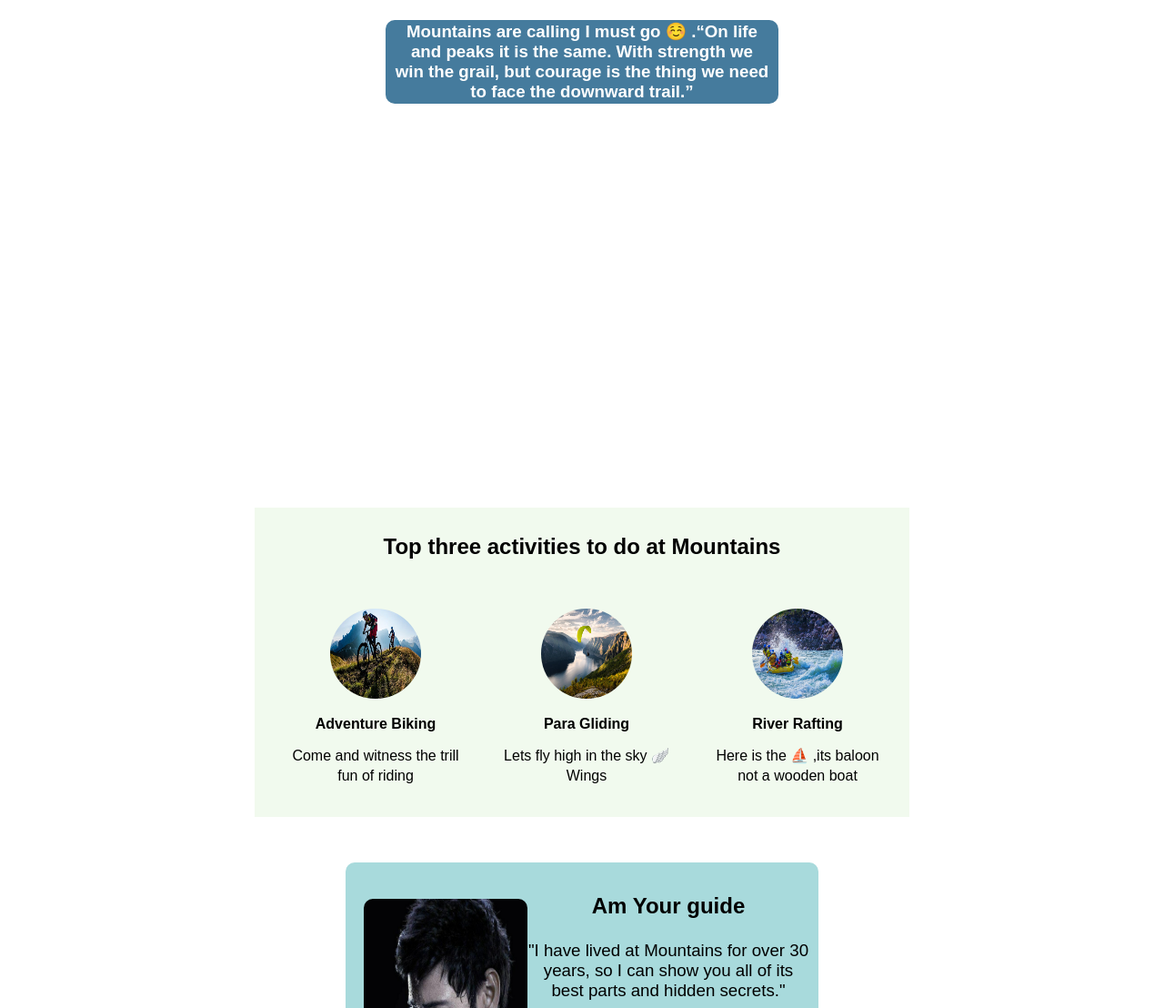
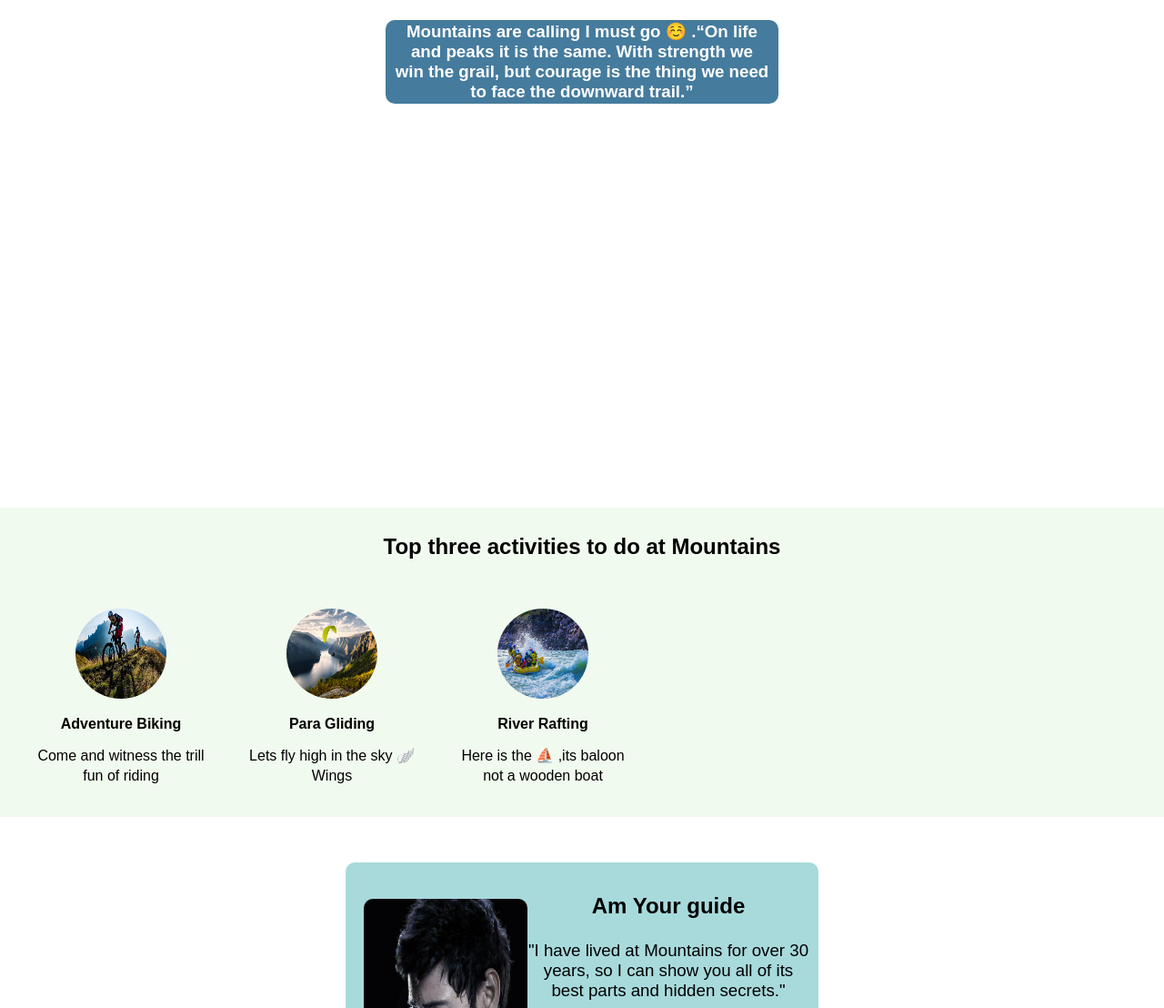
Before and after one commit to MadhuBabuBairu/MountainTouring, a website built with Vite: page index.html in a window 1280 px wide. Shown: the part 192-1300 px from the top of the page at 91% size. Built offline with nearby package versions, Linux system fonts and the light colour scheme; files whose address does not match are found by name.

Commit message:
Update styles.css

```diff
--- a/styles.css
+++ b/styles.css
@@ -18,7 +18,7 @@ body {
 }
 
 .Hero {
-    width: 720px;
+/*     width: 720px; */
     height: 720px;
     background-image: url("mountainRoad.jpg");
     background-size: cover;
@@ -62,7 +62,7 @@ h3 {
 
 .Activity {
     /* border: solid black; */
-    width: 720px;
+/*     width: 720px; */
     height: 335px;
     margin-top: 343px;
     margin: auto auto;
```
